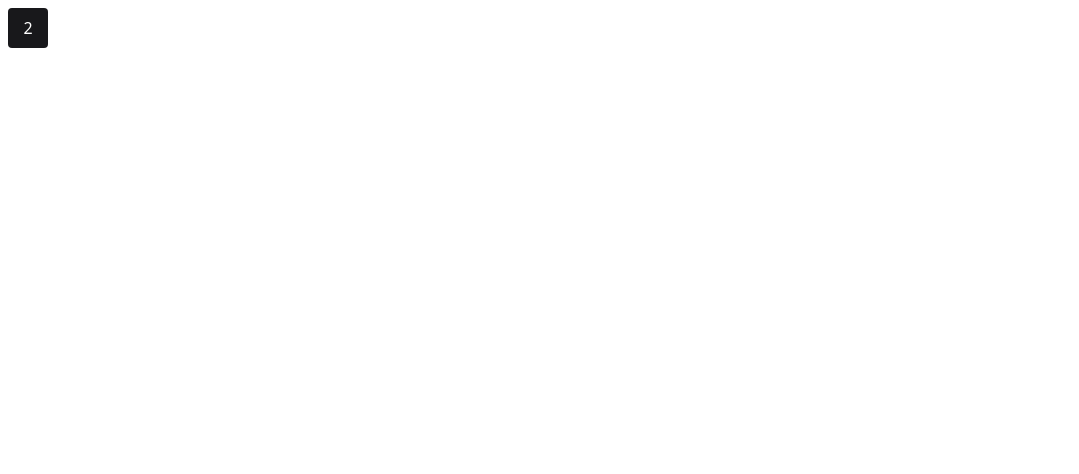
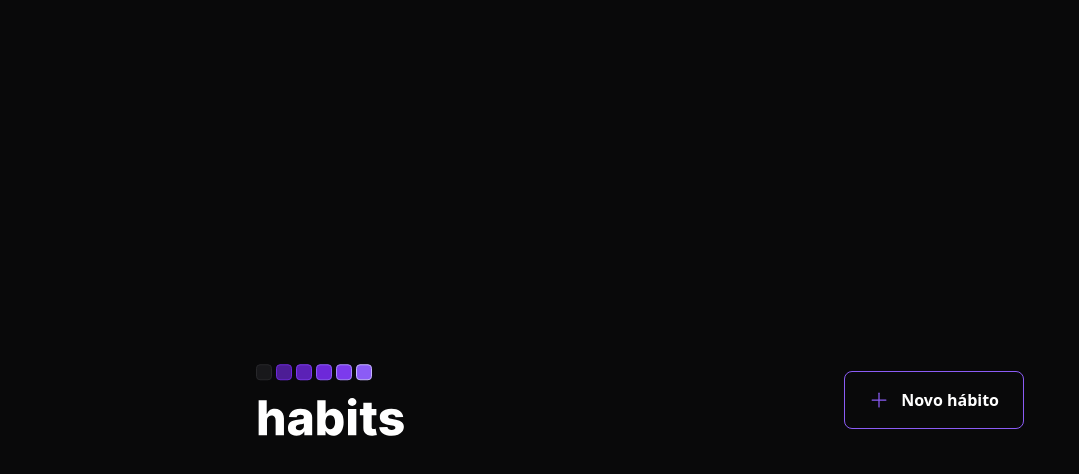
Before and after one commit to davimarcilio/nlwSetupWeb, a React (Vite) app: page / in a window 1280 px wide. Shown: the top 474 px of the page, without its empty margins (0-1079 px from the left). Built offline with nearby package versions, Linux system fonts and the light colour scheme.

Commit message:
Header created

```diff
--- a/index.html
+++ b/index.html
@@ -6,7 +6,7 @@
     <meta name="viewport" content="width=device-width, initial-scale=1.0" />
     <title>Vite + React + TS</title>
   </head>
-  <body>
+  <body class="bg-background text-white">
     <div id="root"></div>
     <script type="module" src="/src/main.tsx"></script>
   </body>
--- a/package.json
+++ b/package.json
@@ -9,6 +9,7 @@
     "preview": "vite preview"
   },
   "dependencies": {
+    "phosphor-react": "^1.4.1",
     "react": "^18.2.0",
     "react-dom": "^18.2.0"
   },
--- a/src/App.tsx
+++ b/src/App.tsx
@@ -1,9 +1,13 @@
-import { Habit } from "./components/Habit";
+// import { Habit } from "./components/Habit";
+import { Header } from "./components/Header";
 
 export function App() {
   return (
-    <div>
-      <Habit completed={2} />
+    <div className="w-screen h-screen flex justify-center items-center">
+      <div className="w-full max-w-5xl px-6 flex flex-col gap-16">
+        <Header />
+      </div>
+      {/* <Habit completed={2} /> */}
     </div>
   );
 }
--- /dev/null
+++ b/src/components/Header.tsx
@@ -0,0 +1,17 @@
+import { Plus } from "phosphor-react";
+import Logo from "../assets/Logo.svg";
+
+export function Header() {
+  return (
+    <div className="w-full max-w-3xl mx-auto flex items-center justify-between">
+      <img src={Logo} alt="Habits" />
+      <button
+        className="border border-violet-500 font-semibold rounded-lg px-6 py-4 flex items-center justify-center gap-3 transition-colors hover:border-violet-300"
+        type="button"
+      >
+        <Plus size={20} className={"text-violet-500"} />
+        Novo hábito
+      </button>
+    </div>
+  );
+}
--- a/tailwind.config.cjs
+++ b/tailwind.config.cjs
@@ -2,7 +2,11 @@
 module.exports = {
   content: ["./index.html", "./src/**/*.{js,ts,jsx,tsx}"],
   theme: {
-    extend: {},
+    extend: {
+      colors: {
+        background: "#09090a",
+      },
+    },
   },
   plugins: [],
 };
```
Also changed, not shown: src/assets/Logo.svg (added), 1 other file (tests, documents, lock files or other folders).
